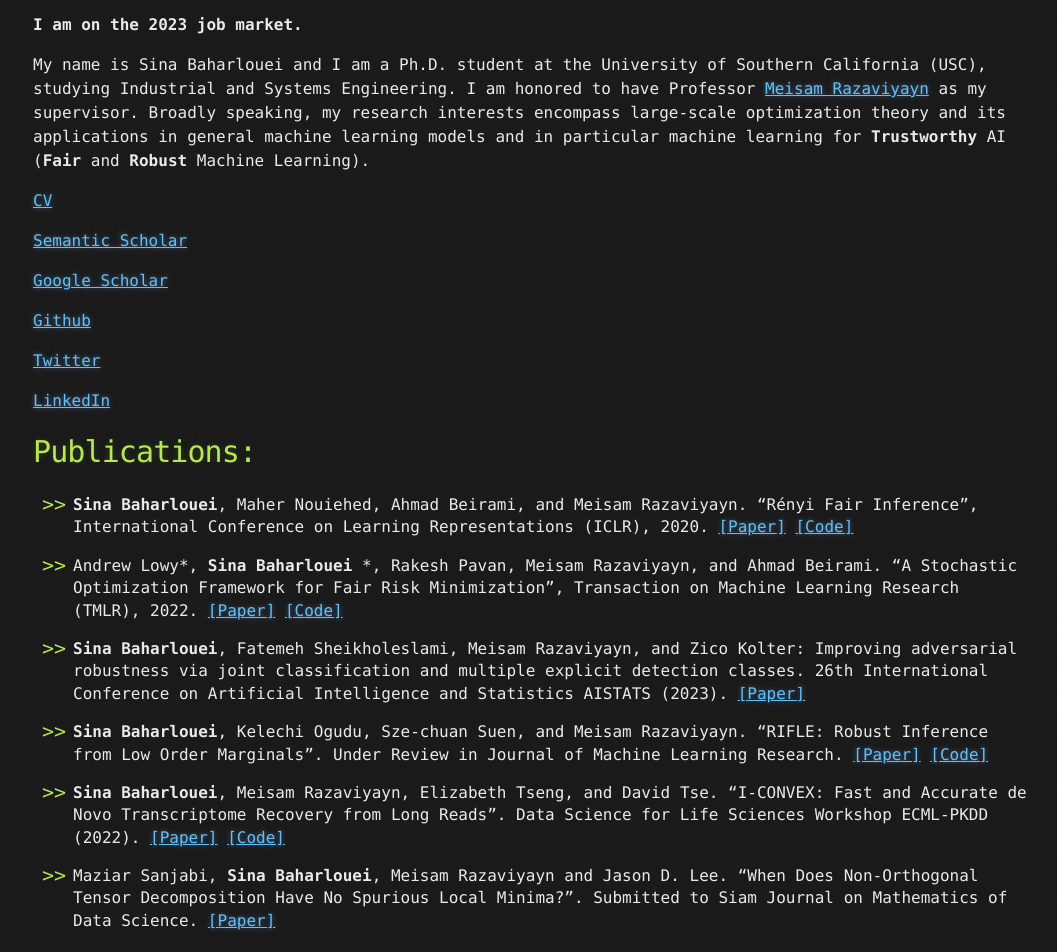
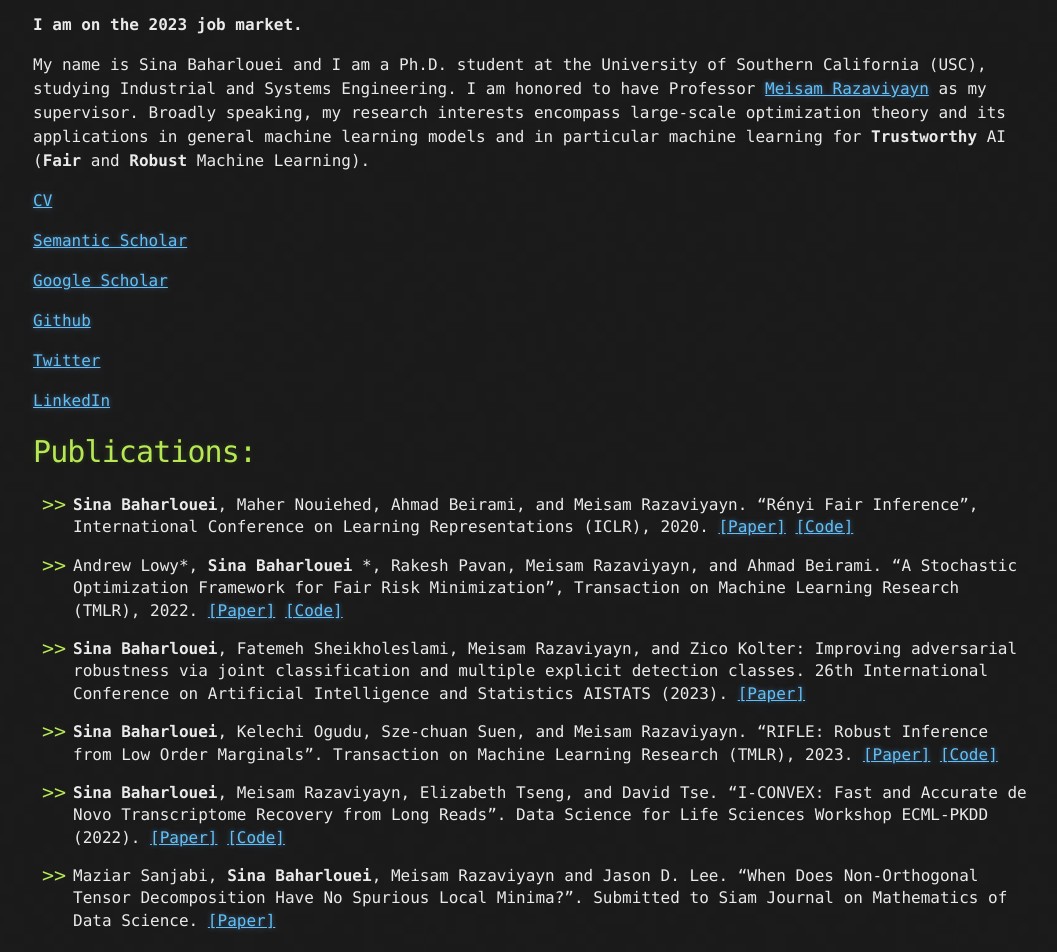
Before and after one commit to sinaBaharlouei/SinaBhr.github.io, a Jekyll site: the page built from index.md, in a window 1280 px wide. Shown: the part 521-1473 px from the top of the page, without its empty margins (107-1164 px from the left). Built offline with Jekyll 4.4.1, drawn with Linux system fonts in a browser that asks for light colours; our own code applies the rules of GitHub Pages for plain Markdown files; the repository's description, which GitHub fills in, is left out.

Commit message:
Update index.md

```diff
--- a/index.md
+++ b/index.md
@@ -27,7 +27,9 @@ My name is Sina Baharlouei and I am a Ph.D. student at the University of Souther
 
 * **Sina Baharlouei**, Fatemeh Sheikholeslami, Meisam Razaviyayn, and Zico Kolter: Improving adversarial robustness via joint classification and multiple explicit detection classes. 26th International Conference on Artificial Intelligence and Statistics AISTATS (2023). [[Paper]](https://arxiv.org/pdf/2210.14410.pdf)
 
-* **Sina Baharlouei**, Kelechi Ogudu, Sze-chuan Suen, and Meisam Razaviyayn. "RIFLE: Robust Inference from Low Order Marginals". Under Review in Journal of Machine Learning Research. [[Paper]](https://arxiv.org/pdf/2109.00644v2.pdf) [[Code]](https://github.com/optimization-for-data-driven-science/RIFLE)
+
+
+* **Sina Baharlouei**, Kelechi Ogudu, Sze-chuan Suen, and Meisam Razaviyayn. "RIFLE: Robust Inference from Low Order Marginals". Transaction on Machine Learning Research (TMLR), 2023. [[Paper]](https://openreview.net/forum?id=oud7Ny0KQy) [[Code]](https://github.com/optimization-for-data-driven-science/RIFLE)
 
 
 * **Sina Baharlouei**, Meisam Razaviyayn, Elizabeth Tseng, and David Tse. "I-CONVEX: Fast and Accurate de Novo Transcriptome Recovery from Long Reads". Data Science for Life Sciences Workshop ECML-PKDD (2022). [[Paper]](https://www.biorxiv.org/content/10.1101/2020.09.28.317594v1.full.pdf) [[Code]](https://github.com/sinaBaharlouei/I-CONVEX)
```
